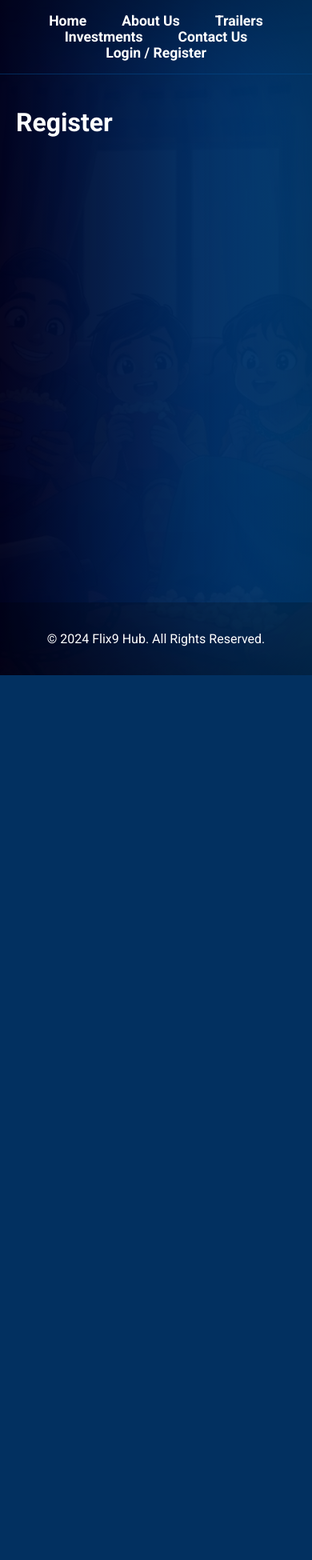
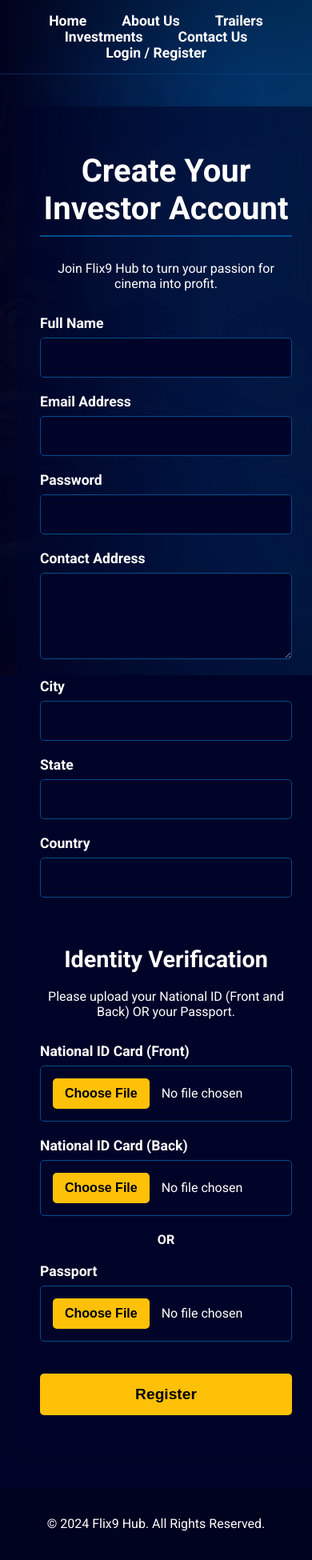
Before and after one commit to flix9hub/new, a PHP site: page /register.php in a window 390 px wide. Shown: the whole page at 80% size. Before the commit the page ends 844 px from the top, so only its background shows below. Run offline with PHP 8.4, Linux system fonts and the light colour scheme.

Commit message:
This commit creates the user registration form as part of the User and Investor Functionality.
- Implemented the detailed registration form in `register.php`.
- The form includes fields for full name, email, password, address, and document uploads (National ID or Passport).
- Added `enctype="multipart/form-data"` to the form to support file uploads.
- Added responsive CSS for the new form layout, including a multi-column row and styled file inputs.

This commit only includes the frontend structure and styling for the registration page. The backend logic for form handling and user creation will be implemented next.

```diff
--- a/css/style.css
+++ b/css/style.css
@@ -344,6 +344,51 @@ main {
     background-color: #ffca2c;
 }
 
+/* Registration Form Specifics */
+.form-row {
+    display: flex;
+    gap: 20px;
+}
+
+.form-row .form-group {
+    flex: 1;
+}
+
+.file-input {
+    padding: 10px;
+}
+
+/* Make file input text match other inputs */
+input[type="file"] {
+    font-family: 'Roboto', sans-serif;
+    font-size: 1rem;
+    color: #ffffff;
+}
+
+::-webkit-file-upload-button {
+    background: #ffc107;
+    color: #000;
+    border: none;
+    padding: 10px 15px;
+    border-radius: 5px;
+    font-weight: 700;
+    cursor: pointer;
+    transition: background-color 0.3s ease;
+    margin-right: 15px;
+}
+
+::-webkit-file-upload-button:hover {
+    background-color: #ffca2c;
+}
+
+@media (max-width: 768px) {
+    .form-row {
+        flex-direction: column;
+        gap: 0;
+    }
+}
+
+
 /* Footer */
 footer {
     text-align: center;
--- a/register.php
+++ b/register.php
@@ -1,8 +1,64 @@
 <?php include 'includes/header.php'; ?>
 
-<div class="register">
-    <h1>Register</h1>
-    <!-- Content for the register page will go here -->
+<div class="static-page">
+    <h1>Create Your Investor Account</h1>
+    <p style="text-align:center; margin-bottom: 30px;">Join Flix9 Hub to turn your passion for cinema into profit.</p>
+
+    <div class="contact-form-container">
+        <form action="scripts/register_handler.php" method="POST" enctype="multipart/form-data">
+            <div class="form-group">
+                <label for="fullname">Full Name</label>
+                <input type="text" id="fullname" name="fullname" required>
+            </div>
+            <div class="form-group">
+                <label for="email">Email Address</label>
+                <input type="email" id="email" name="email" required>
+            </div>
+            <div class="form-group">
+                <label for="password">Password</label>
+                <input type="password" id="password" name="password" required>
+            </div>
+            <div class="form-group">
+                <label for="address">Contact Address</label>
+                <textarea id="address" name="address" rows="4" required></textarea>
+            </div>
+            <div class="form-row">
+                <div class="form-group">
+                    <label for="city">City</label>
+                    <input type="text" id="city" name="city" required>
+                </div>
+                <div class="form-group">
+                    <label for="state">State</label>
+                    <input type="text" id="state" name="state" required>
+                </div>
+                <div class="form-group">
+                    <label for="country">Country</label>
+                    <input type="text" id="country" name="country" required>
+                </div>
+            </div>
+
+            <h2 style="text-align: center; margin-top: 40px; margin-bottom: 20px; font-size: 1.8rem;">Identity Verification</h2>
+            <p style="text-align:center; margin-bottom: 30px;">Please upload your National ID (Front and Back) OR your Passport.</p>
+
+            <div class="form-group">
+                <label for="id_front">National ID Card (Front)</label>
+                <input type="file" id="id_front" name="id_front" class="file-input">
+            </div>
+            <div class="form-group">
+                <label for="id_back">National ID Card (Back)</label>
+                <input type="file" id="id_back" name="id_back" class="file-input">
+            </div>
+            <p style="text-align:center; font-weight: 700; margin: 20px 0;">OR</p>
+            <div class="form-group">
+                <label for="passport">Passport</label>
+                <input type="file" id="passport" name="passport" class="file-input">
+            </div>
+
+            <div class="form-group" style="margin-top: 40px;">
+                <button type="submit" class="btn-submit">Register</button>
+            </div>
+        </form>
+    </div>
 </div>
 
 <?php include 'includes/footer.php'; ?>
```
